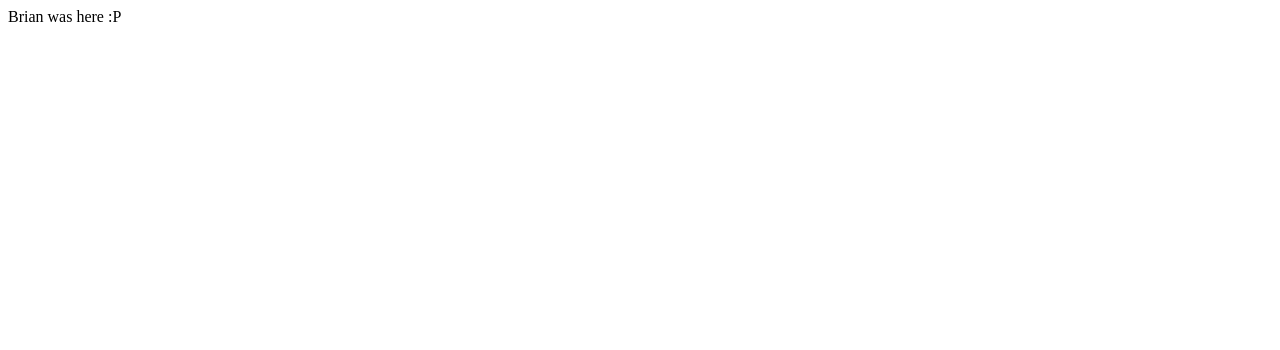
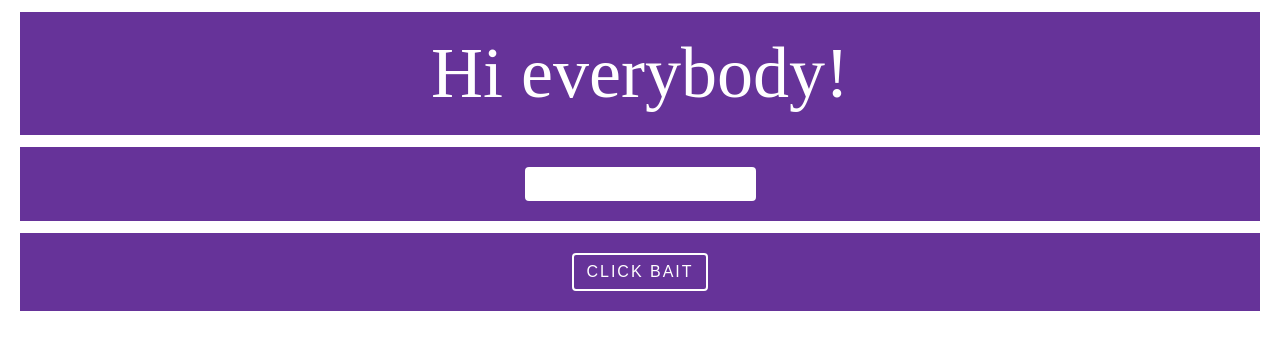
Before and after one commit to bcbrian/symmetrical-enigma, a website: page index.html in a window 1280 px wide. Drawn offline with Linux system fonts and the light colour scheme.

Commit message:
did the basics

```diff
--- a/index.html
+++ b/index.html
@@ -1 +1,44 @@
-Brian was here :P
+<style>
+  div {
+    background-color: rebeccapurple;
+    color: white;
+    margin: 12px;
+    padding: 20px;
+    font-size: 72px;
+    text-align: center;
+  }
+
+  input,
+  button {
+    border: none;
+    border-radius: 4px;
+    font-size: 16px;
+    padding: 8px 12px;
+  }
+
+  button {
+    border: 2px solid white;
+    background-color: rebeccapurple;
+    color: white;
+    text-transform: uppercase;
+    letter-spacing: 2px;
+  }
+</style>
+
+<div>
+  Hi everybody!
+</div>
+<div>
+  <input />
+</div>
+<div>
+  <button onclick="add(1, 12)">
+    click bait
+  </button>
+</div>
+
+<script>
+  function add(num1, num2) {
+    alert(num1 + num2);
+  }
+</script>
```
